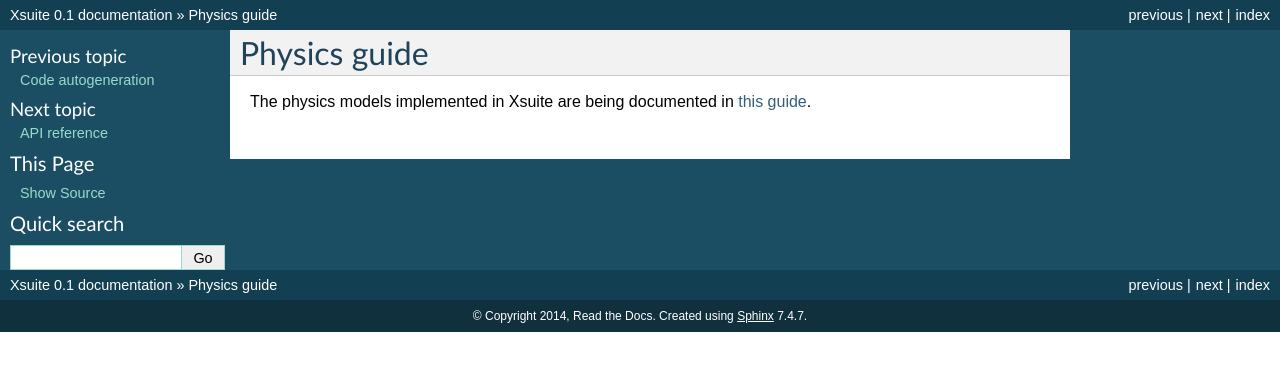
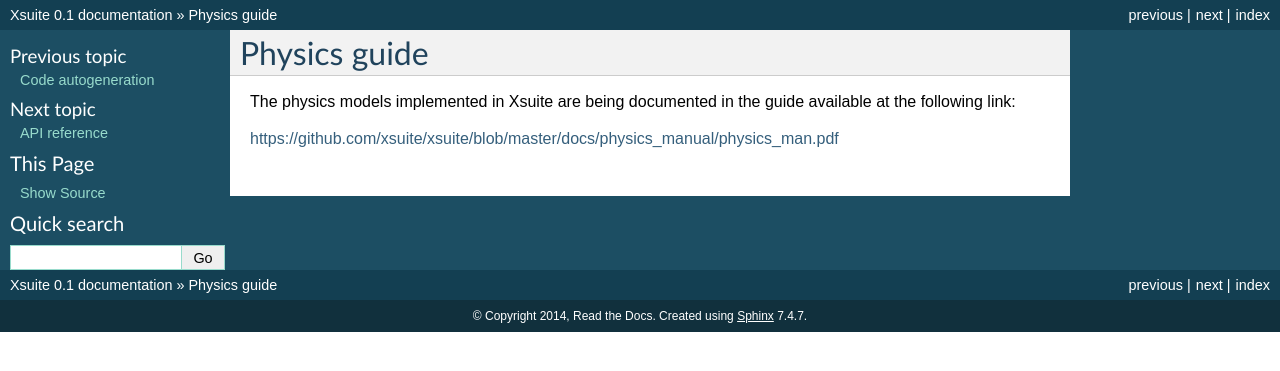
Before and after one commit to xsuite/xsuite, a Sphinx documentation site: the page built from docs/physicsguide.rst, in a window 1280 px wide. Shown: the top 371 px of the page. Built offline with Sphinx 7.4.7, drawn with Linux system fonts in a browser that asks for light colours.

Commit message:
Quick push

```diff
--- a/docs/physicsguide.rst
+++ b/docs/physicsguide.rst
@@ -2,4 +2,6 @@
 Physics guide
 =============
 
-The physics models implemented in Xsuite are being documented in `this guide <https://github.com/xsuite/xsuite/blob/master/docs/physics_manual/physics_man.pdf>`_.
+The physics models implemented in Xsuite are being documented in the guide available at the following link:
+
+https://github.com/xsuite/xsuite/blob/master/docs/physics_manual/physics_man.pdf
```
